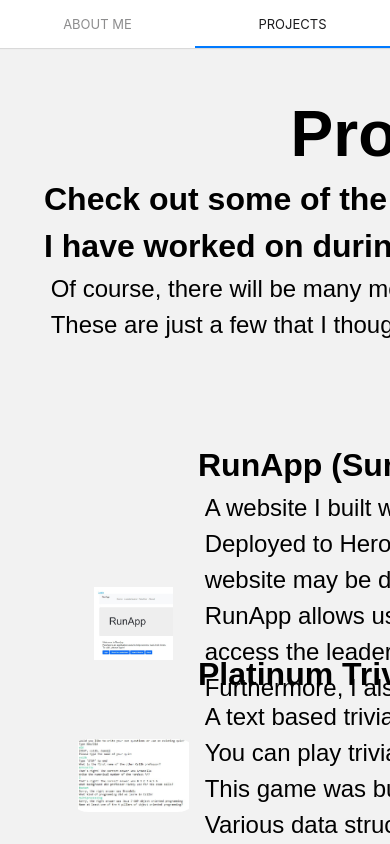
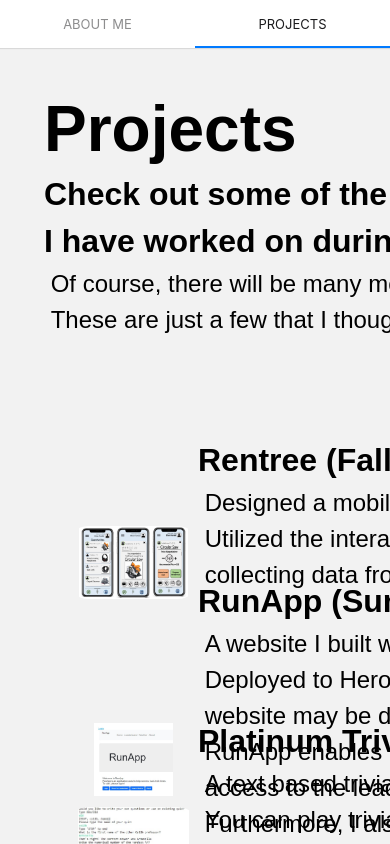
Before and after one commit to erichu07192001/Portfolio, a React Native app: screen /Projects in a window 390 px wide. Built offline with nearby package versions, Linux system fonts and the light colour scheme.

Commit message:
Added Rentree

```diff
--- a/components/about.js
+++ b/components/about.js
@@ -20,7 +20,7 @@ export default function About (){
             source={require('../images/profilePicture.jpg')}
         />
         <View>
-            <Text style = {{fontSize: 20, textAlign: 'center', fontFamily: 'sans-serif',}}>Hello! I'm... </Text>
+            <Text style = {{fontSize: 20, fontFamily: 'sans-serif',}}>Hello! I'm...</Text>
             <Text style = {styles.title}>Eric Hu</Text>
             <Text style = {styles.subtitle}>I'm a senior at Brandeis University and majoring in Computer Science</Text>
             <Text style = {styles.subtitle}>and minoring in Asian American Pacific Islander Studies</Text>
--- a/components/projects.js
+++ b/components/projects.js
@@ -9,6 +9,7 @@ import { Linking} from 'react-native'
 import styles from './style';
 import Trivia from './projects/triviaGame';
 import RunApp from './projects/runApp';
+import RenTree from './projects/renTree';
 
 export default function projects(){
     return(
@@ -28,6 +29,7 @@ export default function projects(){
                     source={require('../images/projectHeadImage.jpg')}
                 />
             </View>
+                <RenTree/>
                 <RunApp/>
                 <Trivia/>
         </View>
--- a/components/projects/TriviaGame.js
+++ b/components/projects/TriviaGame.js
@@ -18,10 +18,10 @@ export default function TriviaGame(){
                 />
                 <View>
                     <Text style = {styles.subtitle}>Platinum Trivia App (Spring 2019)</Text>
-                    <Text style = {styles.text}> A text based trivia game written in Java I built with a couple of classmates. </Text>
+                    <Text style = {styles.text}> A text based trivia game written in Java that I built with a couple of classmates. </Text>
                     <Text style = {styles.text}> You can play trivia other people have created or make your own for other's to play.  </Text>
                     <Text style = {styles.text}> This game was built using object oriented programming, with quizzes and scores being saved to file. </Text>
-                    <Text style = {styles.text}> Various data structures were used when running the game to create better performance.  </Text>
+                    <Text style = {styles.text}> Various data structures were used when running the game to create better performance.</Text>
                     <TouchableOpacity  onPress={() => webLink('https://github.com/ianduffield/COSI12B_Final_Project_Team12')}>
                         <Image
                             style={styles.logo}
--- /dev/null
+++ b/components/projects/renTree.js
@@ -0,0 +1,38 @@
+// Trivia Game Project
+
+// Importing react packages
+import React from 'react';
+import { View,  Button, StyleSheet, Text, Image, TouchableOpacity} from 'react-native';
+
+// Importing components
+import styles from '../style';
+import webLink from '../webLink';
+
+export default function RenTree(){
+    return(
+        <View style = {styles.container}>
+            <View style = {styles.splitscreen}>
+                <Image
+                    style = {styles.picture}
+                    source={require('../../images/renTreeImages/oneSlide.jpg')}
+                />
+                <View>
+                    <Text style = {styles.subtitle}>Rentree (Fall 2021)</Text>
+                    <Text style = {styles.text}> Designed a mobile app aimed at students for renting household items. </Text>
+                    <Text style = {styles.text}> Utilized the interaction design process by exploring the problem space,  </Text>
+                    <Text style = {styles.text}> collecting data from users, and creating prototypes iteratively.</Text>
+                    <Text style = {styles.text}> </Text>
+                    <TouchableOpacity  onPress={() => webLink('https://docs.google.com/document/d/15J6iff051kFF0meZH-qHulz0qBqcVLrNutITQBIkmXs/edit?usp=sharing')}>
+                        <Image
+                            style={styles.logo}
+                            source={require('../../images/logos/googleDocsLogo.jpg')}
+                        />
+                        <Text style = {styles.label}>Final Report</Text>
+                    </TouchableOpacity>
+                </View>
+
+            </View>
+        </View>
+    );
+
+}
--- a/components/projects/runApp.js
+++ b/components/projects/runApp.js
@@ -19,10 +19,10 @@ export default function RunApp(){
                 <View>
                     <Text style = {styles.subtitle}>RunApp (Summer 2020)</Text>
                     <Text style = {styles.text}> A website I built with NodeJS used to track running times based on distance.</Text>
-                    <Text style = {styles.text}> Deployed to Heroku and cloud storage on MongoDB (some functions of the  </Text>
+                    <Text style = {styles.text}> Deployed to Heroku wtih cloud storage on MongoDB (some functions of the  </Text>
                     <Text style = {styles.text}> website may be down due to MongoDB turning off inactive clusters).  </Text>
-                    <Text style = {styles.text}> RunApp allows users to login with their google account, allowing them to  </Text>
-                    <Text style = {styles.text}> access the leaderboard function to record and compare running times. </Text>
+                    <Text style = {styles.text}> RunApp enables users to login with their Google account, allowing them  </Text>
+                    <Text style = {styles.text}> access to the leaderboard function to record and compare running times. </Text>
                     <Text style = {styles.text}> Furthermore, I also implemented a weather API for users to check the weather.</Text>
                     <View style = {styles.splitscreen}>
                         <TouchableOpacity  onPress={() => webLink('https://github.com/erichu07192001/RunApp')}>
--- a/components/style.js
+++ b/components/style.js
@@ -21,8 +21,7 @@ const styles = StyleSheet.create({
       fontFamily: 'sans-serif',
       fontSize: 64,
       fontWeight: 'bold',
-      textAlign: 'center',
-      padding: 5,
+      // textAlign: 'center',
       paddingBottom: 10
     },
 
@@ -50,7 +49,7 @@ const styles = StyleSheet.create({
     profilePicture: {
       width: imageWidth / 3,
       height: imageHeight / 2,
-      borderRadius: 1000,
+      borderRadius: 2000,
       alignSelf: 'center',
       resizeMode: 'contain'
     },
```
Also changed, not shown: images/58480873cef1014c0b5e48ea.png (deleted), images/renTreeImages/oneSlide.jpg (added).
